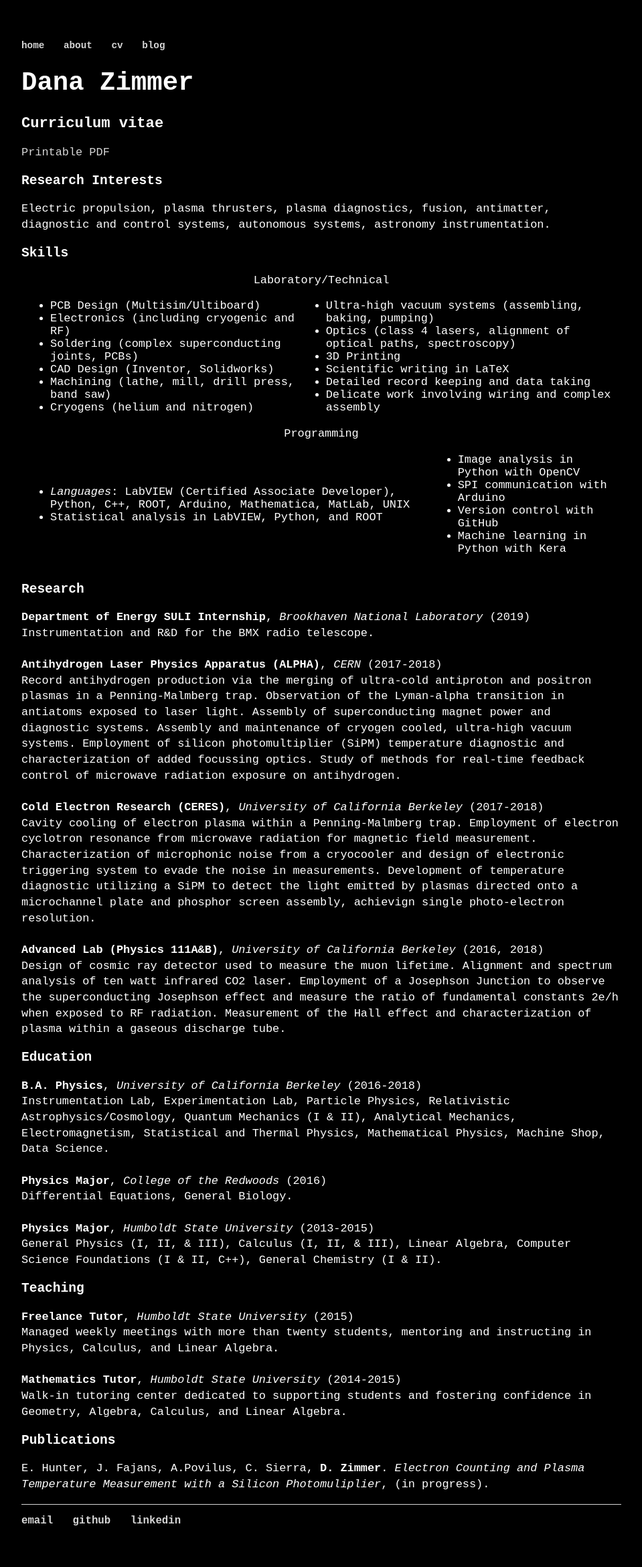
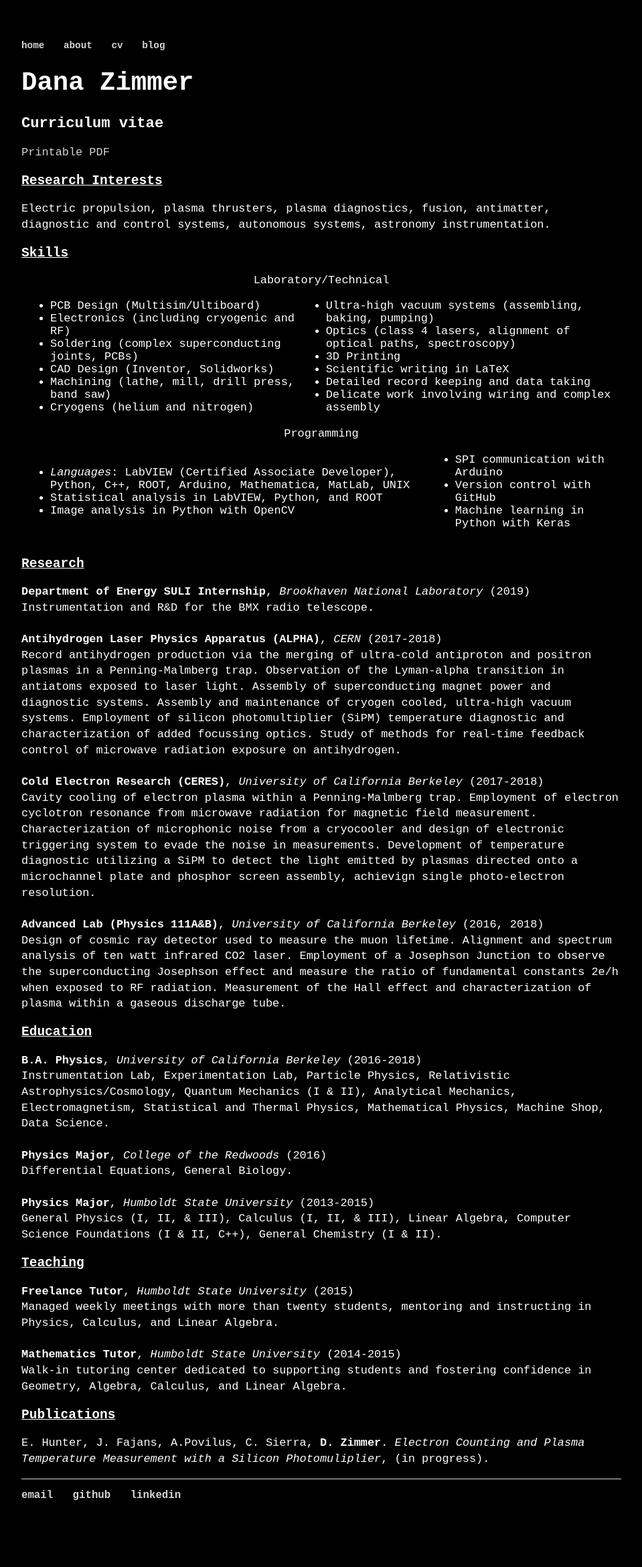
Before and after one commit to dmz11/dmz11.github.io, a Jekyll site: the page built from cv/index.html, in a window 1280 px wide. Shown: the whole page at 67% size, without its empty margins (160-1119 px from the left). Built offline with Jekyll 4.4.1, drawn with Linux system fonts in a browser that asks for light colours; after the commit the page ends 2302 px from its top, so only the background shows below that.

Commit message:
minor cv changes

```diff
--- a/css/main.css
+++ b/css/main.css
@@ -29,10 +29,11 @@
 }
 h2 {
     font-size: 1.7em;
-    font-weight: italic;
+    font-weight: italics;
 }
 h3 {
     font-size: 1.5em;
+    text-decoration: underline;
 }
 p {
     font-size: 1.3em;
--- a/cv/index.html
+++ b/cv/index.html
@@ -43,14 +43,14 @@
 			<ul>
 			<li><em>Languages</em>: LabVIEW (Certified Associate Developer), Python, C++, ROOT, Arduino, Mathematica, MatLab, UNIX</li>
 			<li>Statistical analysis in LabVIEW, Python, and ROOT
+			<li>Image analysis in Python with OpenCV</li>
 			</ul>
 		</td>
 		<td>
 			<ul>
-			<li>Image analysis in Python with OpenCV</li>
 			<li>SPI communication with Arduino</li>
 			<li>Version control with GitHub</li>
-			<li>Machine learning in Python with Kera</li>
+			<li>Machine learning in Python with Keras</li>
 			</ul>
 		</td>
 	</tr>
```
